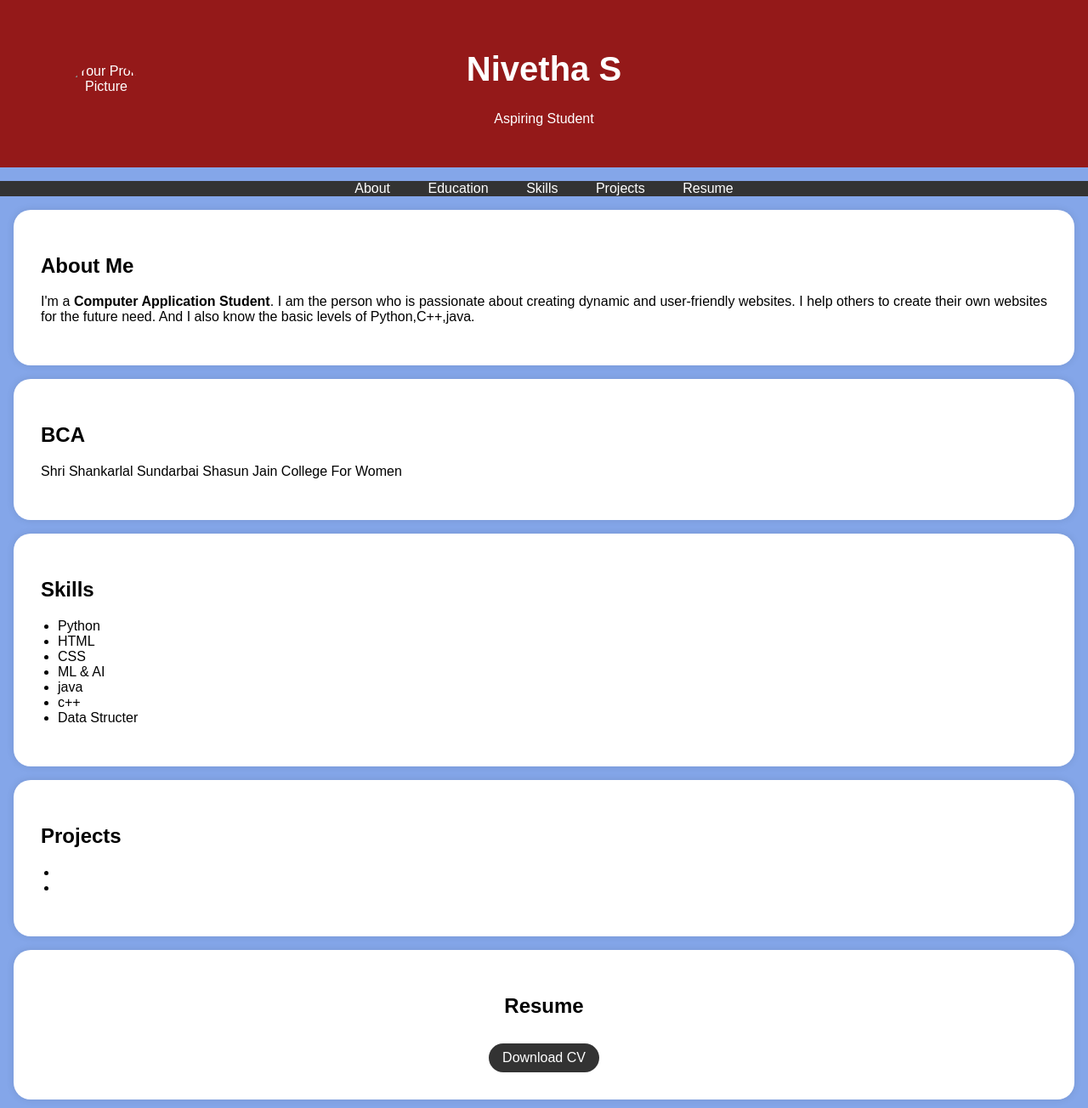
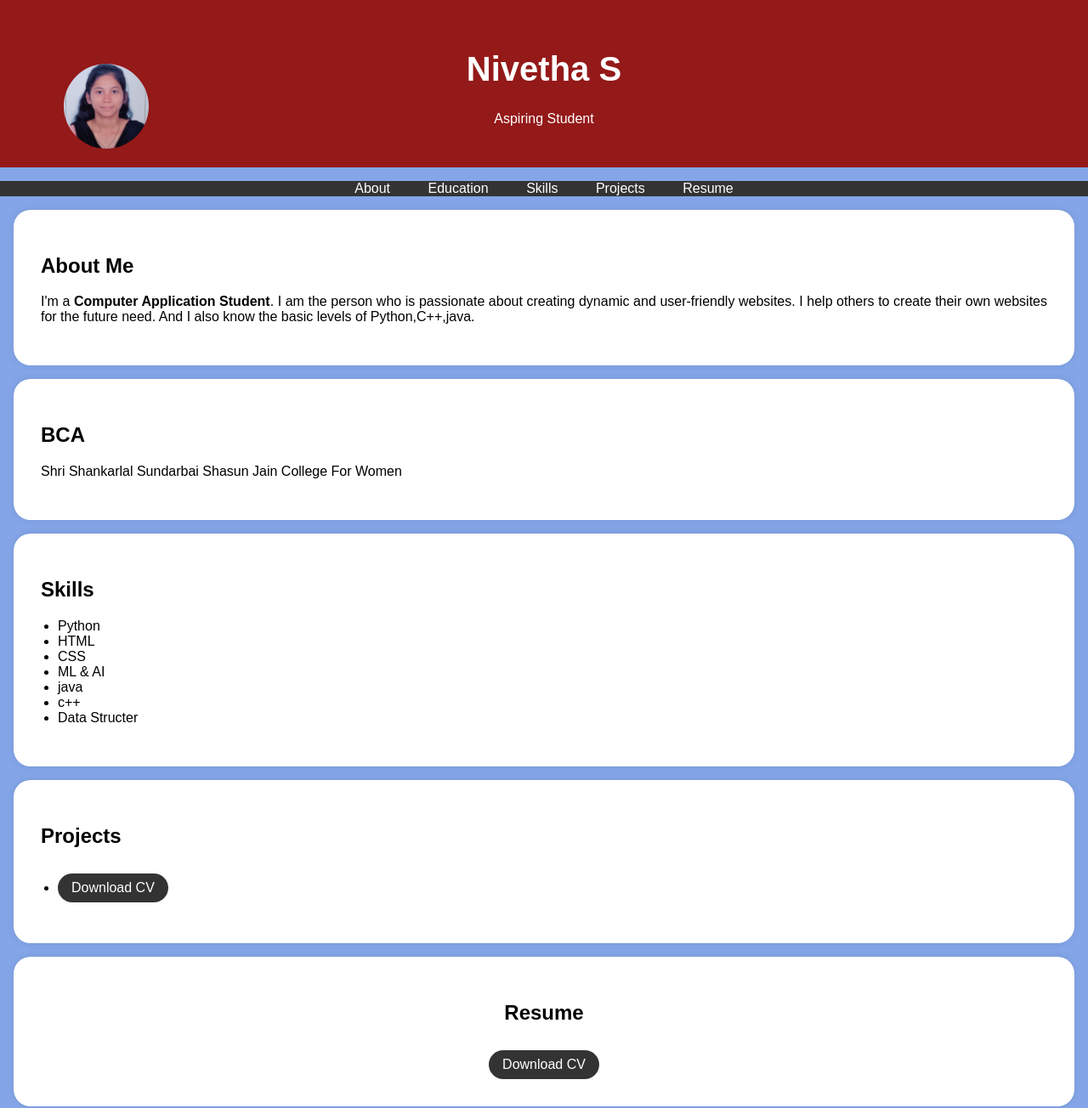
Before and after one commit to Nivetha0112/Portfolio, a plain HTML site: page index.html in a window 1280 px wide. Shown: the top 1304 px of the page at 85% size. Drawn offline with Linux system fonts and the light colour scheme.

Commit message:
index.html

```diff
--- a/index.html
+++ b/index.html
@@ -95,7 +95,7 @@
     <header>
         <div class="header-content">
             <!-- Add your profile picture here -->
-            <img src="passport.jpg" alt="Your Profile Picture" class="profile-picture">
+            <img src="IMG_20250320_132753.jpg" alt="Your Profile Picture" class="profile-picture">
             <h1>Nivetha S</h1>
             <p>Aspiring Student</p>
         </div>
@@ -149,8 +149,8 @@
         <div class="section-content">
             <h2>Projects</h2>
             <ul>
-                <li></li>
-                <li></li>
+                <li><a href="IMG_20250320_121057.jpg" target="_blank" class="download-button">Download CV</a></li>
+
                 <!-- Add more project links here -->
             </ul>
         </div>
@@ -161,7 +161,7 @@
         <div class="section-content">
             <center>
             <h2>Resume</h2>
-            <a href="Nivetha.S RESUME.pdf" target="_blank" class="download-button">Download CV</a>
+            <a href="S.Nivetha -resume.pdf" target="_blank" class="download-button">Download CV</a>
         </center>
         </div>
 
```
